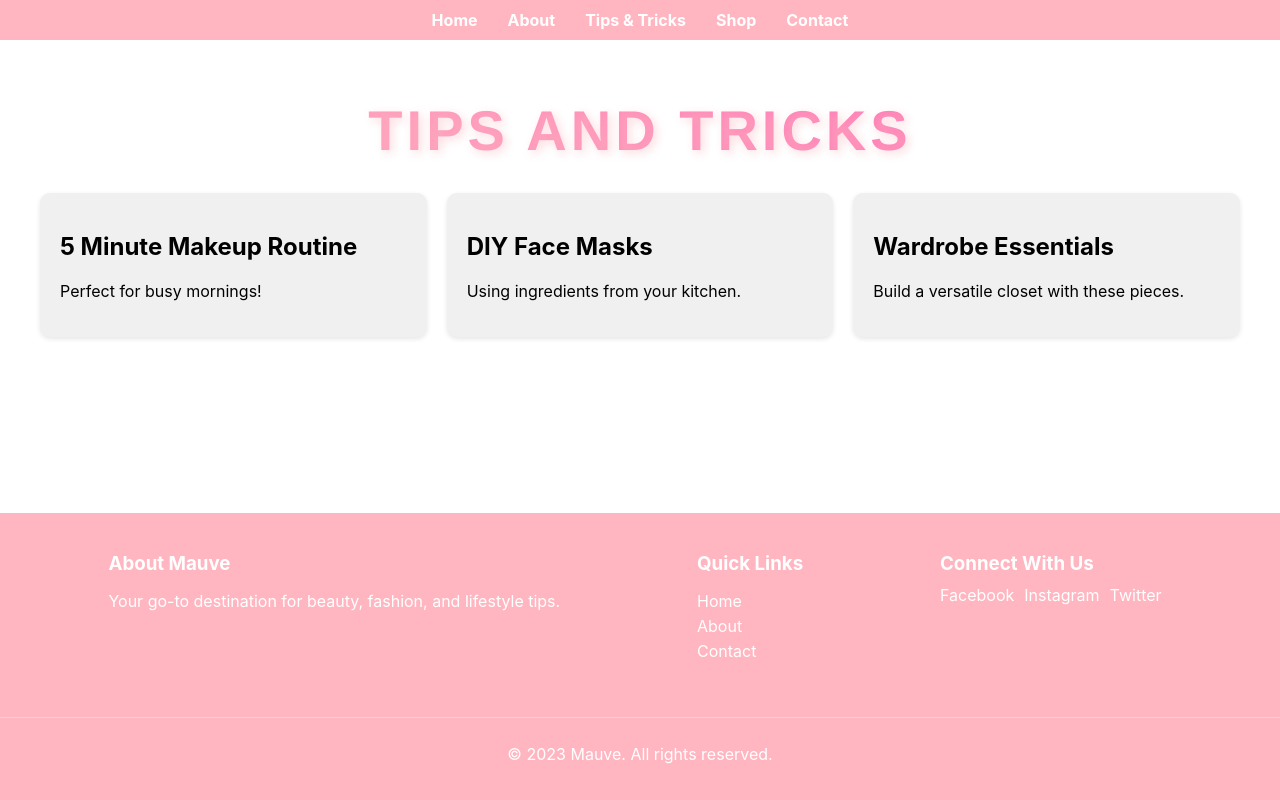
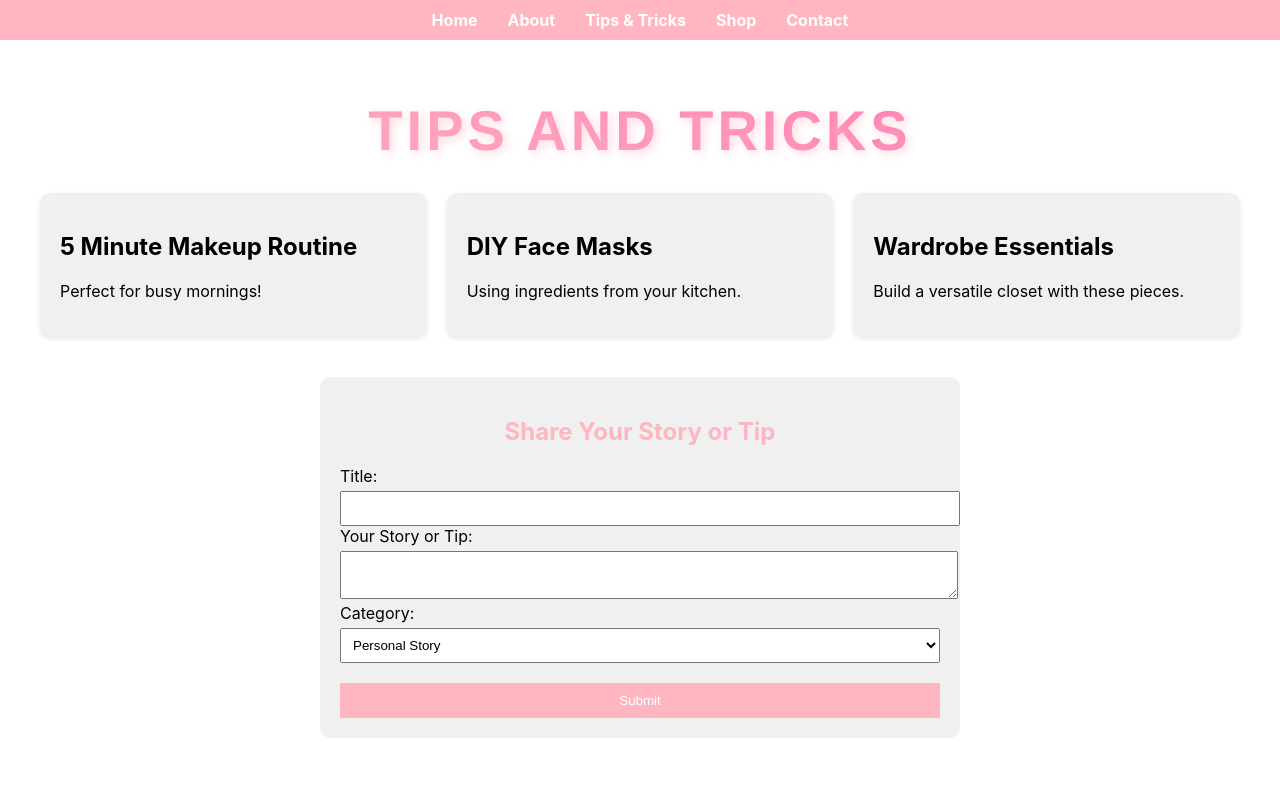
Before and after one commit to elizabethvilloria/blog, a React (Create React App) app: page /tips in a window 1280 px wide. Shown: the top 800 px of the page. Built offline with nearby package versions, Linux system fonts and the light colour scheme.

Commit message:
Added a section to allow people to share their tricks and tips

```diff
--- a/src/App.css
+++ b/src/App.css
@@ -462,3 +462,46 @@ h1:hover {
 .newsletter-signup button:hover {
   background-color: #FF69B4;
 }
+
+.submit-story {
+  max-width: 600px;
+  margin: 40px auto;
+  padding: 20px;
+  background-color: #f0f0f0;
+  border-radius: 10px;
+}
+
+.submit-story h2 {
+  color: #FFB6C1;
+  text-align: center;
+}
+
+.submit-story form {
+  display: flex;
+  flex-direction: column;
+}
+
+.submit-story label {
+  margin-top: 10px;
+}
+
+.submit-story input,
+.submit-story textarea,
+.submit-story select {
+  width: 100%;
+  padding: 8px;
+  margin-top: 5px;
+}
+
+.submit-story button {
+  margin-top: 20px;
+  padding: 10px;
+  background-color: #FFB6C1;
+  color: white;
+  border: none;
+  cursor: pointer;
+}
+
+.submit-story button:hover {
+  background-color: #FF69B4;
+}
--- /dev/null
+++ b/src/SubmitStory.js
@@ -0,0 +1,66 @@
+import React, { useState } from 'react';
+
+const SubmitStory = () => {
+  const [story, setStory] = useState({ title: '', content: '', category: 'story' });
+
+  const handleChange = (e) => {
+    const { name, value } = e.target;
+    setStory(prevStory => ({
+      ...prevStory,
+      [name]: value
+    }));
+  };
+
+  const handleSubmit = (e) => {
+    e.preventDefault();
+    // Here you would typically send the story to your server
+    console.log('Submitted story:', story);
+    alert('Thank you for sharing your story!');
+    setStory({ title: '', content: '', category: 'story' });
+  };
+
+  return (
+    <div className="submit-story">
+      <h2>Share Your Story or Tip</h2>
+      <form onSubmit={handleSubmit}>
+        <div>
+          <label htmlFor="title">Title:</label>
+          <input
+            type="text"
+            id="title"
+            name="title"
+            value={story.title}
+            onChange={handleChange}
+            required
+          />
+        </div>
+        <div>
+          <label htmlFor="content">Your Story or Tip:</label>
+          <textarea
+            id="content"
+            name="content"
+            value={story.content}
+            onChange={handleChange}
+            required
+          ></textarea>
+        </div>
+        <div>
+          <label htmlFor="category">Category:</label>
+          <select
+            id="category"
+            name="category"
+            value={story.category}
+            onChange={handleChange}
+          >
+            <option value="story">Personal Story</option>
+            <option value="tip">Beauty Tip</option>
+            <option value="fashion">Fashion Advice</option>
+          </select>
+        </div>
+        <button type="submit">Submit</button>
+      </form>
+    </div>
+  );
+};
+
+export default SubmitStory;
--- a/src/TipsAndTricks.js
+++ b/src/TipsAndTricks.js
@@ -1,4 +1,5 @@
 import React from 'react';
+import SubmitStory from './SubmitStory';
 
 const TipsAndTricks = () => {
   const tips = [
@@ -18,6 +19,7 @@ const TipsAndTricks = () => {
           </div>
         ))}
       </div>
+      <SubmitStory />
     </div>
   );
 };
```
